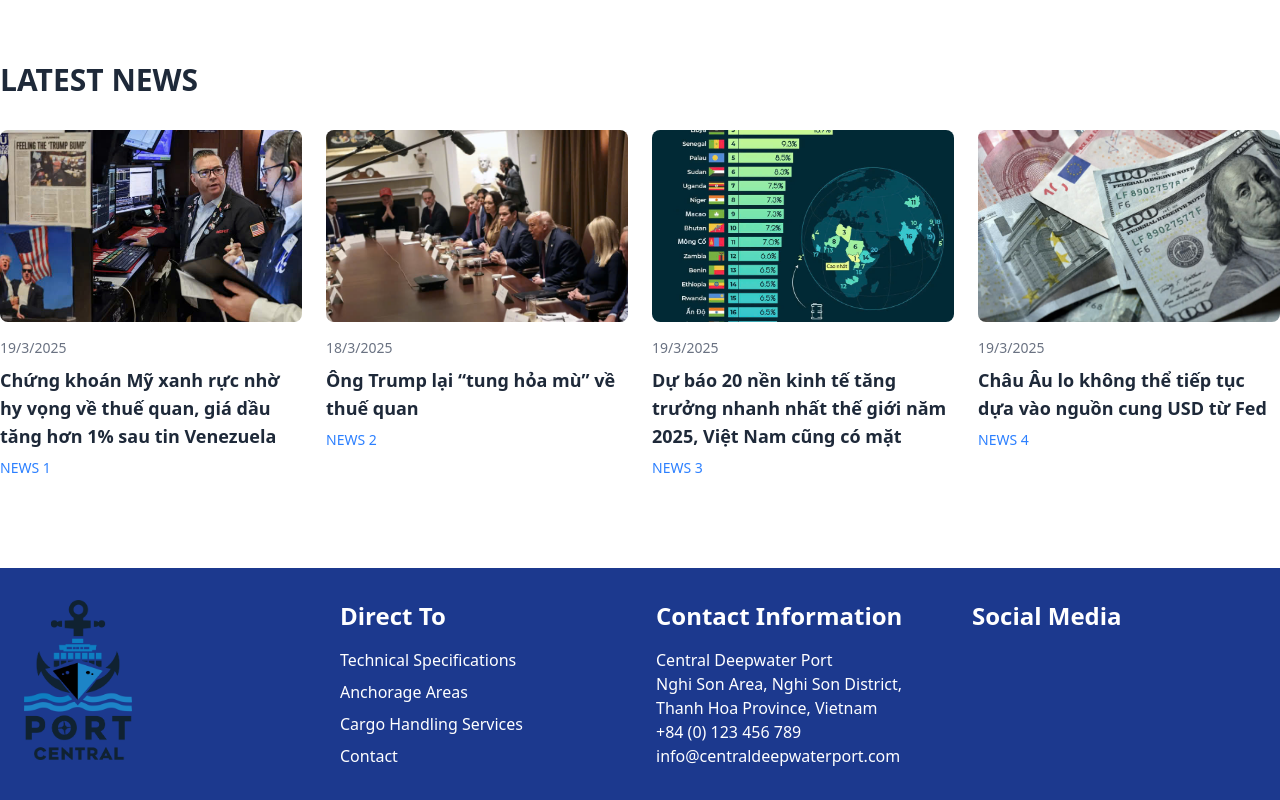
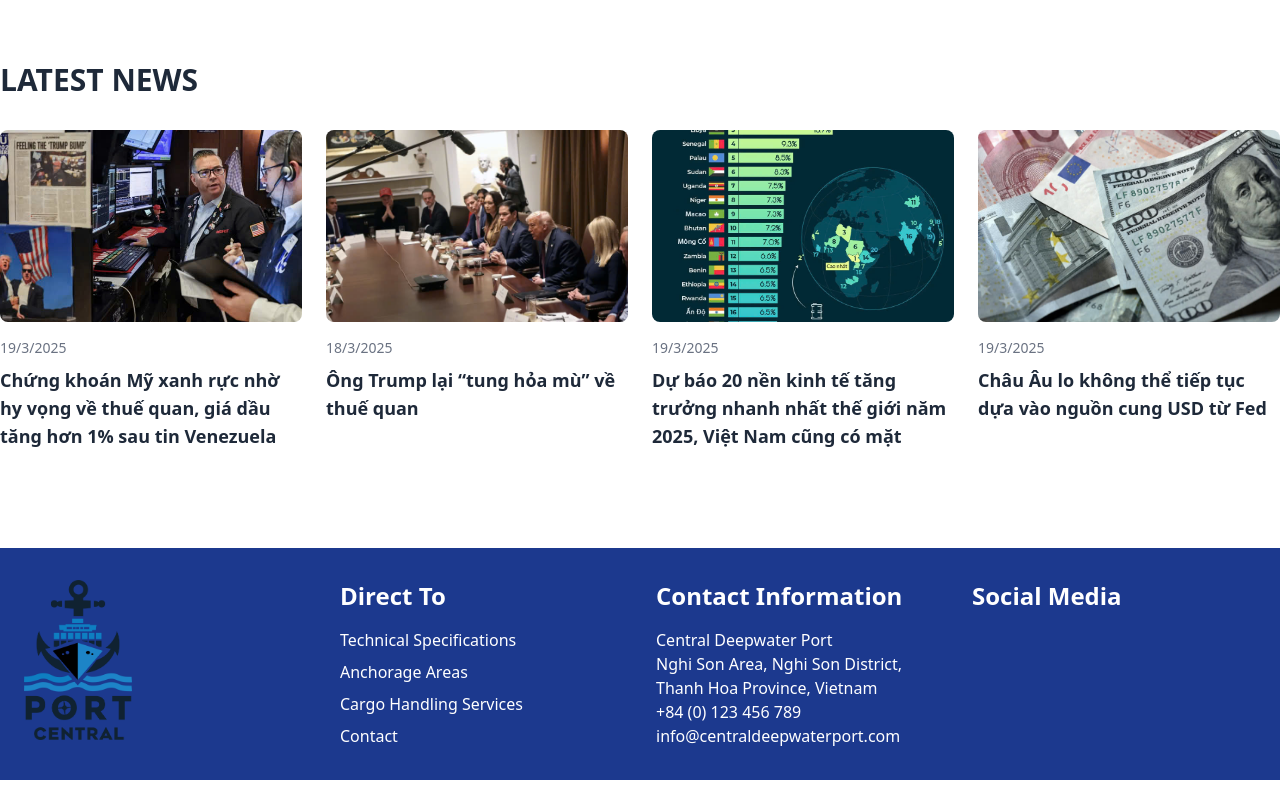
Before and after one commit to K1r4cod3/central-port, a React (Vite) app: page / in a window 1280 px wide. Shown: the part 2460-3260 px from the top of the page. Built offline with nearby package versions, Linux system fonts and the light colour scheme.

Commit message:
change news

```diff
--- a/src/components/NewsBanner.jsx
+++ b/src/components/NewsBanner.jsx
@@ -19,7 +19,6 @@ export const NewsBanner = () => {
                 />
                 <span className="text-gray-500 text-sm mb-2">19/3/2025</span>
                 <h3 className="text-lg font-bold text-gray-800 mb-2">Chứng khoán Mỹ xanh rực nhờ hy vọng về thuế quan, giá dầu tăng hơn 1% sau tin Venezuela</h3>
-                <span className="text-blue-500 text-sm uppercase">News 1</span>
             </div>
 
             {/* News Item 2 */}
@@ -33,7 +32,6 @@ export const NewsBanner = () => {
                 <h3 className="text-lg font-bold text-gray-800 mb-2">
                 Ông Trump lại “tung hỏa mù” về thuế quan
                 </h3>
-                <span className="text-blue-500 text-sm uppercase">News 2</span>
             </div>
 
             {/* News Item 3 */}
@@ -45,7 +43,6 @@ export const NewsBanner = () => {
                 />
                 <span className="text-gray-500 text-sm mb-2">19/3/2025</span>
                 <h3 className="text-lg font-bold text-gray-800 mb-2">Dự báo 20 nền kinh tế tăng trưởng nhanh nhất thế giới năm 2025, Việt Nam cũng có mặt</h3>
-                <span className="text-blue-500 text-sm uppercase">News 3</span>
             </div>
 
             {/* News Item 4 */}
@@ -59,7 +56,6 @@ export const NewsBanner = () => {
                 <h3 className="text-lg font-bold text-gray-800 mb-2">
                 Châu Âu lo không thể tiếp tục dựa vào nguồn cung USD từ Fed
                 </h3>
-                <span className="text-blue-500 text-sm uppercase">News 4</span>
             </div>
         </div>
 
```
